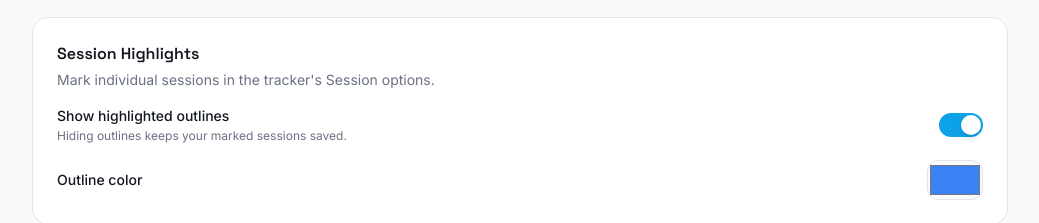
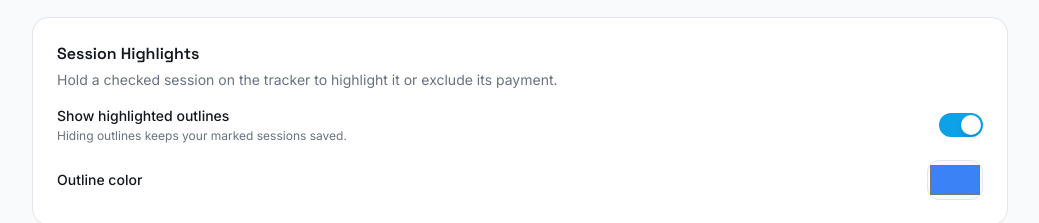
Before and after one commit to hadabalazs/PulseTrack, a React (Vite) app: page /settings in a window 1280 px wide. Shown: the part 584-807 px from the top of the page, without its empty margins (120-1159 px from the left). Built offline with nearby package versions, Linux system fonts and the light colour scheme.

Commit message:
Update session options help to describe long press

```diff
--- a/src/pages/Settings.jsx
+++ b/src/pages/Settings.jsx
@@ -101,7 +101,7 @@ export default function Settings() {
       </div>
 
       <div className="rounded-2xl bg-card border p-6 space-y-4">
-        <div><h3 className="font-display font-semibold">Session Highlights</h3><p className="text-sm text-muted-foreground mt-1">Mark individual sessions in the tracker's Session options.</p></div>
+        <div><h3 className="font-display font-semibold">Session Highlights</h3><p className="text-sm text-muted-foreground mt-1">Hold a checked session on the tracker to highlight it or exclude its payment.</p></div>
         <div className="flex items-center justify-between gap-3">
           <div><p className="text-sm font-medium">Show highlighted outlines</p><p className="text-xs text-muted-foreground mt-0.5">Hiding outlines keeps your marked sessions saved.</p></div>
           <Toggle label="Show highlighted outlines" checked={appSettings.showSessionHighlights} onChange={v => updateSetting("showSessionHighlights", v)} />
```
